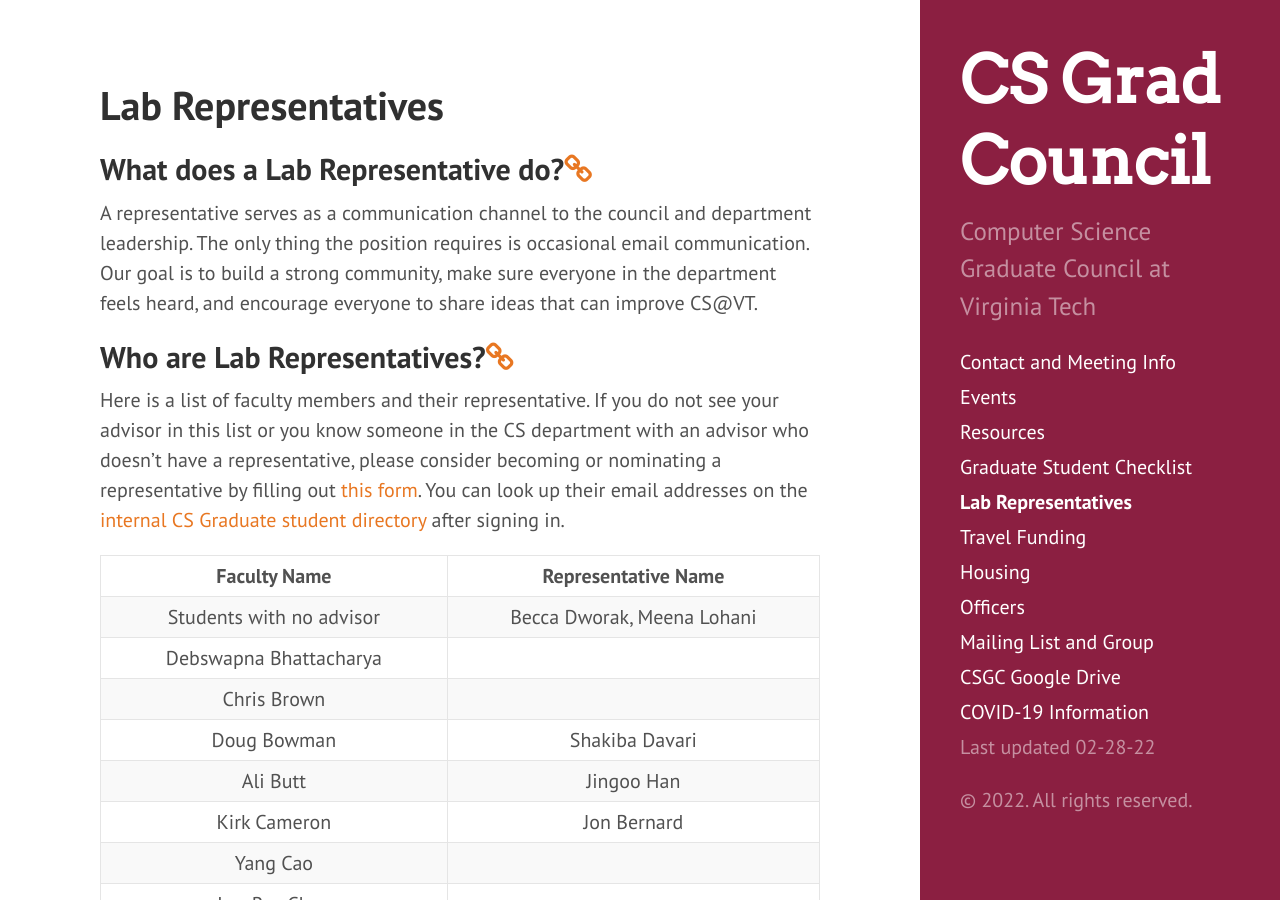
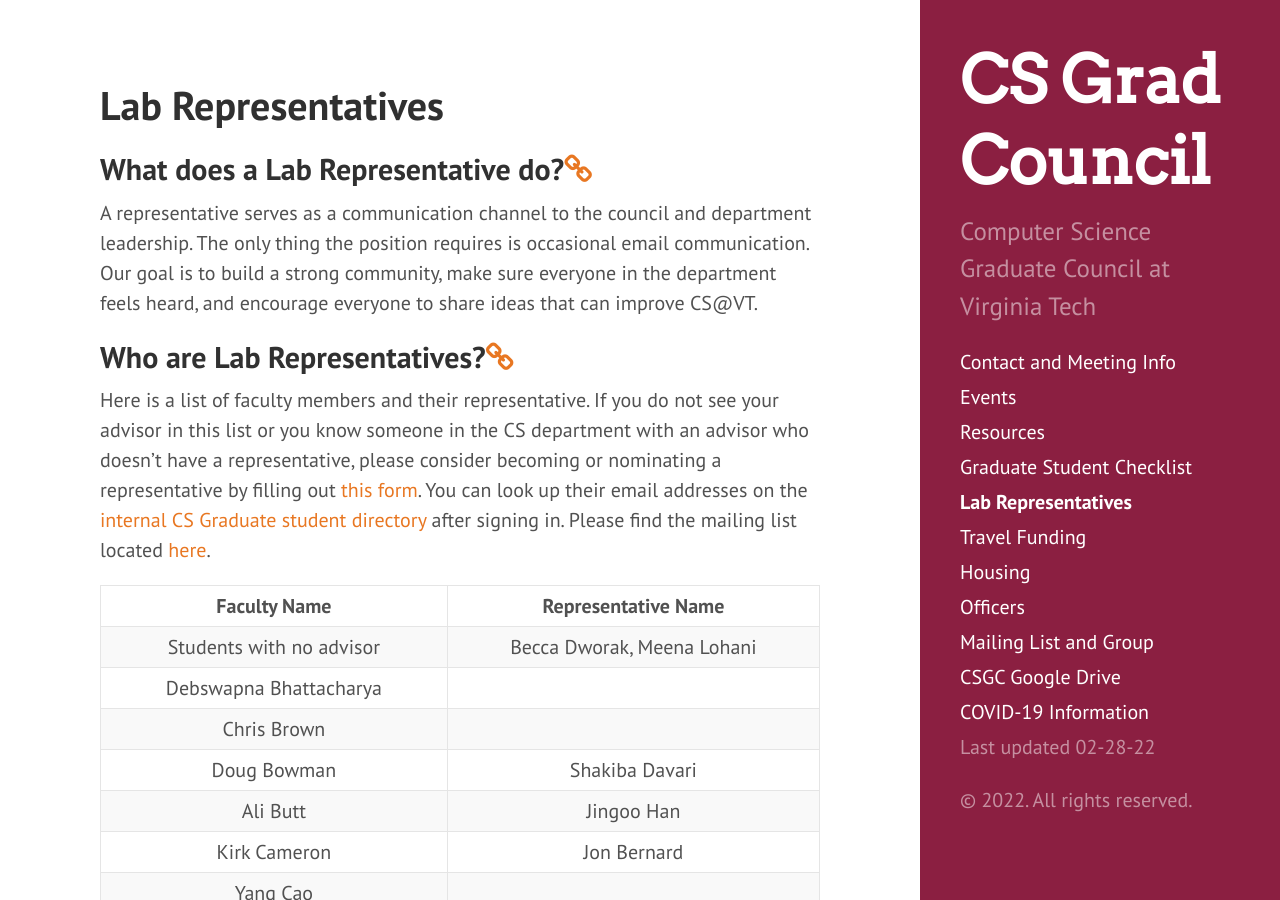
Before and after one commit to CSGraduateCouncil-VirginiaTech/csgc-website, a Jekyll site: the page built from labrepresentative.md, in a window 1280 px wide and 900 px high. Built offline with Jekyll 4.4.1, drawn with Linux system fonts in a browser that asks for light colours.

Commit message:
Added mail group

```diff
--- a/labrepresentative.md
+++ b/labrepresentative.md
@@ -11,6 +11,7 @@
 ## <a name="WhoareLabRepresentatives"></a>Who are Lab Representatives?<a href="#WhoareLabRepresentatives"><i class="fa fa-link" aria-hidden="true"></i></a>
 
 Here is a list of faculty members and their representative. If you do not see your advisor in this list or you know someone in the CS department with an advisor who doesn't have a representative, please consider becoming or nominating a representative by filling out [this form](https://forms.gle/TAoSBQd59qu4bNjBA). You can look up their email addresses on the [internal CS Graduate student directory](https://gpc.cs.vt.edu/#/graduate) after signing in.
+Please find the mailing list located [here](https://groups.google.com/a/vt.edu/g/csgc-labreps-g/).
 
 
 Faculty Name | Representative Name
```
